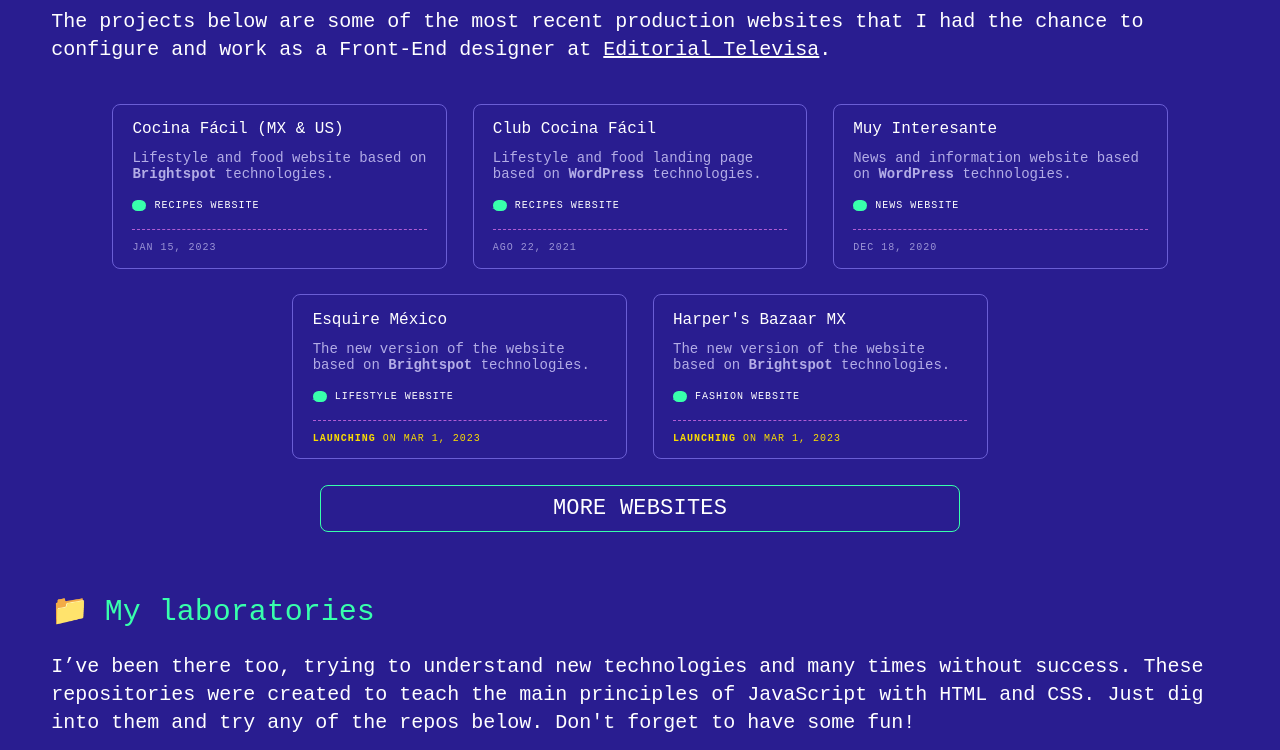
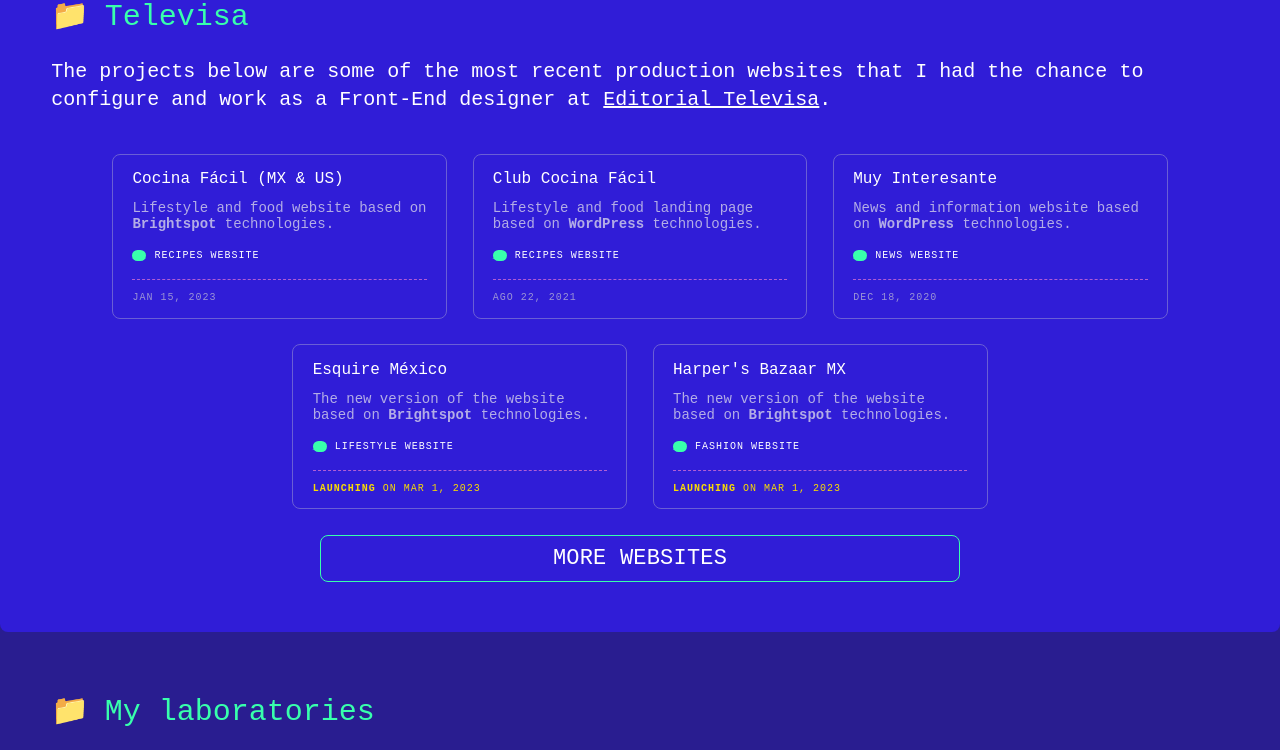
Before and after one commit to ca2los/portfolio, a plain HTML site: page index.html in a window 1280 px wide. Shown: the part 713-1463 px from the top of the page. Drawn offline with Linux system fonts and the light colour scheme.

Commit message:
Update in HTML and CSS

```diff
--- a/index.html
+++ b/index.html
@@ -48,7 +48,7 @@
             </section>
 
             <!-- My Projects -->
-            <section class="repositories">
+            <section class="repositories special">
                 <h2 class="title">Televisa</h2>
                 <p class="description">
                     The projects below are some of the most recent production websites that
```
